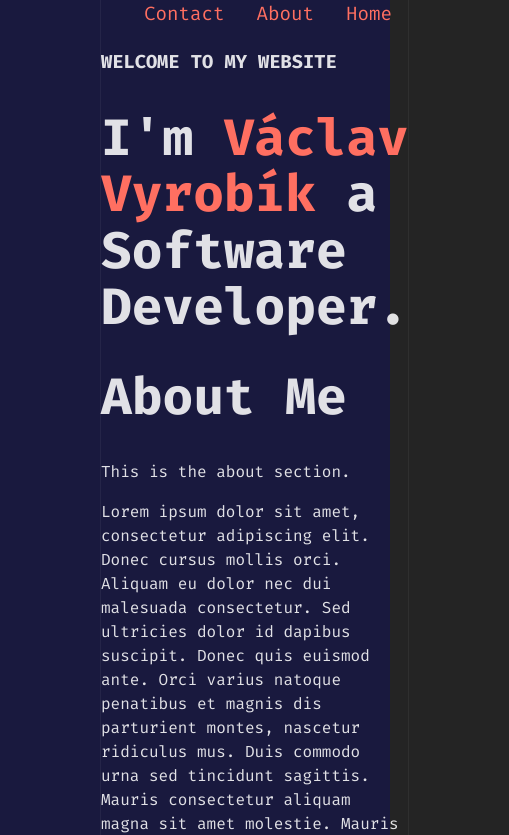
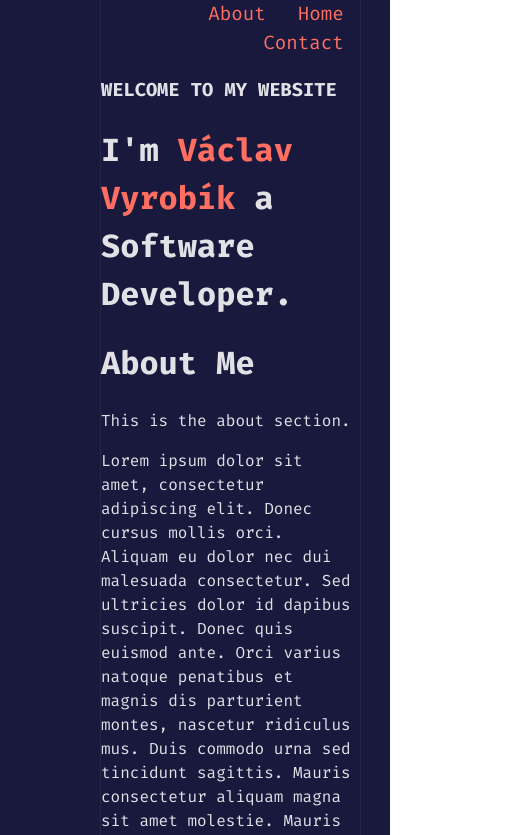
Before and after one commit to Valasik0/portfolio-website, a React (Vite) app: page / in a window 390 px wide. Shown: the top 835 px of the page, 509 px wide, since content can reach past the window. Built offline with nearby package versions, Linux system fonts and the light colour scheme.

Commit message:
Refactor CSS structure and layout for improved styling and responsiveness

```diff
--- a/src/App.css
+++ b/src/App.css
@@ -1,5 +1,34 @@
-#root {
-  flex: 1;
+#root-layout {
   display: flex;
-  height: 100%;
+  min-height: 100vh;
+  width: 100vw;
+  background: #19193E;
 }
+
+.side-container {
+  flex: 0 0 100px;
+  min-width: 60px;
+  background: transparent;
+  display: flex;
+  align-items: center;
+  justify-content: center;
+}
+
+.left-container {
+  border-right: 1px solid rgba(255, 255, 255, 0.05);
+}
+
+.right-container {
+  border-left: 1px solid rgba(255, 255, 255, 0.05);
+}
+
+.main-container {
+  flex: 1 1 0;
+  display: flex;
+  flex-direction: column;
+  background: transparent;
+}
+
+.content-container {
+  width: 100%;
+}
--- a/src/App.jsx
+++ b/src/App.jsx
@@ -2,6 +2,7 @@
 import Home from './Home';
 import About from './About';
 import Contact from './Contact';
+import './App.css';
 
 function App() {
   return (
--- a/src/index.css
+++ b/src/index.css
@@ -5,12 +5,6 @@
 
   color-scheme: light dark;
   color: rgba(255, 255, 255, 0.87);
-  background-color: #242424;
-
-  font-synthesis: none;
-  text-rendering: optimizeLegibility;
-  -webkit-font-smoothing: antialiased;
-  -moz-osx-font-smoothing: grayscale;
 }
 
 a {
@@ -22,69 +16,11 @@
   color: #535bf2;
 }
 
+html,
 body {
+  width: 100vw;
+  height: 100vh;
   margin: 0;
-  display: flex;
-  place-items: center;
-  min-width: 320px;
-  min-height: 100vh;
+  padding: 0;
+  overflow-x: hidden;
 }
-
-h1 {
-  font-size: 3.2em;
-  line-height: 1.1;
-}
-
-button {
-  border-radius: 8px;
-  border: 1px solid transparent;
-  padding: 0.6em 1.2em;
-  font-size: 1em;
-  font-weight: 500;
-  font-family: inherit;
-  background-color: #1a1a1a;
-  cursor: pointer;
-  transition: border-color 0.25s;
-}
-button:hover {
-  border-color: #646cff;
-}
-button:focus,
-button:focus-visible {
-  outline: 4px auto -webkit-focus-ring-color;
-}
-
-#root-layout {
-  display: flex;
-  min-height: 100vh;
-  width: 100vw;
-  background: #19193E;
-}
-
-.side-container {
-  flex: 0 0 100px;
-  min-width: 60px;
-  background: transparent;
-  display: flex;
-  align-items: center;
-  justify-content: center;
-}
-
-.left-container {
-  border-right: 1px solid rgba(255,255,255,0.05);
-}
-
-.right-container {
-  border-left: 1px solid rgba(255,255,255,0.05);
-}
-
-.main-container {
-  flex: 1 1 0;
-  display: flex;
-  flex-direction: column;
-  background: transparent;
-}
-
-.content-container {
-  width: 100%;
-}
```
